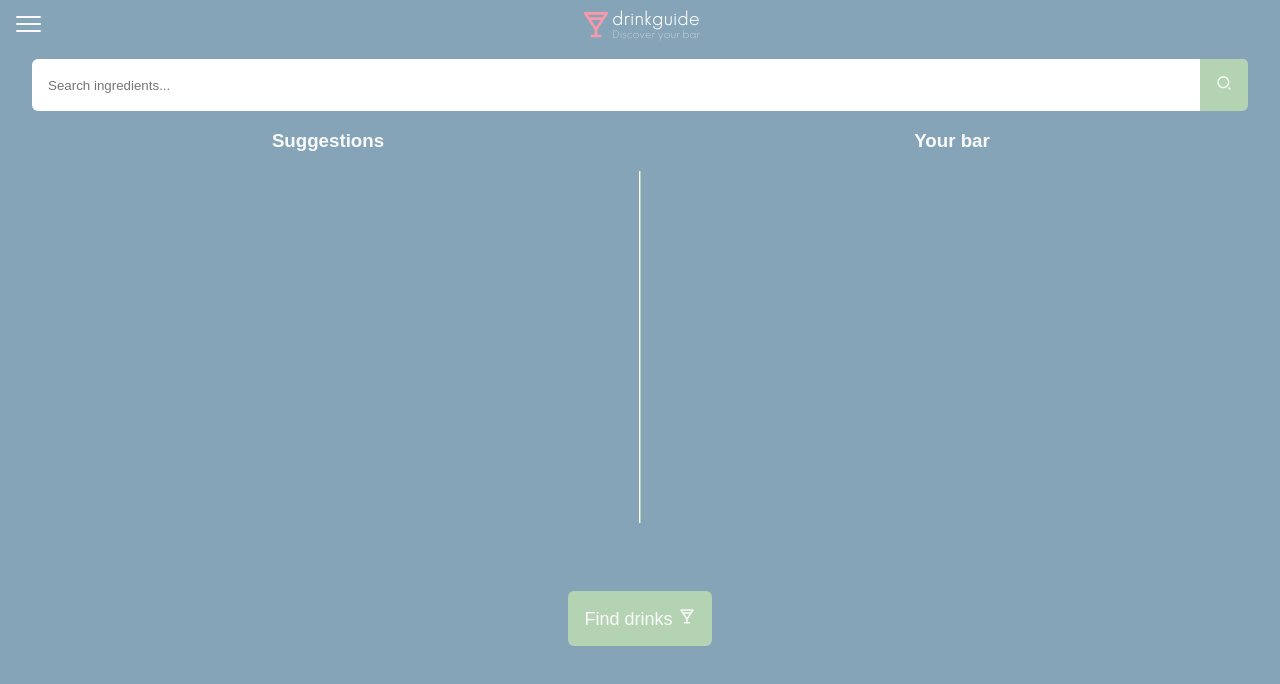
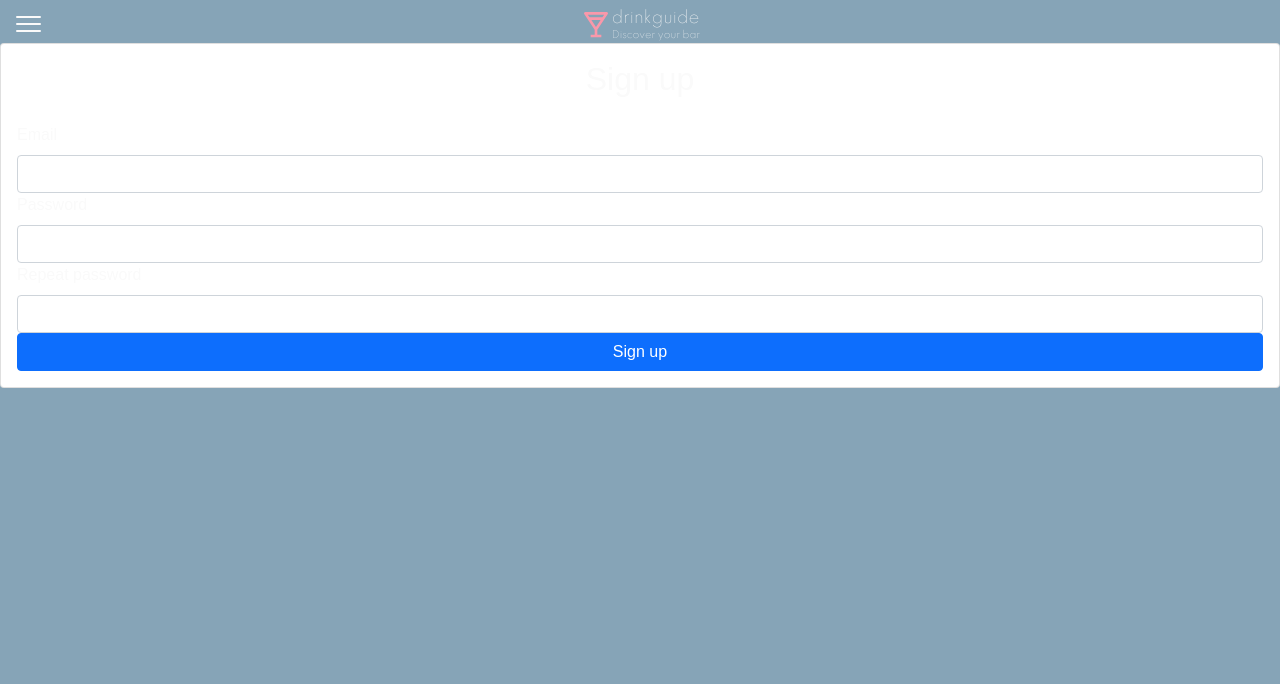
Before and after one commit to SimonRosengren/DrinkGuide, a React (Create React App) app in the folder client/: page /signup in a window 1280 px wide. Shown: the top 684 px of the page. Built offline with nearby package versions, Linux system fonts and the light colour scheme.

Commit message:
setup signup page

```diff
--- a/client/package.json
+++ b/client/package.json
@@ -7,8 +7,11 @@
     "@testing-library/jest-dom": "^5.11.4",
     "@testing-library/react": "^11.1.0",
     "@testing-library/user-event": "^12.1.10",
+    "bootstrap": "^5.1.3",
+    "firebase": "^9.6.7",
     "prop-types": "^15.7.2",
     "react": "^17.0.1",
+    "react-bootstrap": "^2.1.2",
     "react-dom": "^17.0.1",
     "react-icons": "^4.1.0",
     "react-router-dom": "^5.2.0",
--- a/client/src/App.js
+++ b/client/src/App.js
@@ -5,6 +5,7 @@
 import Drink from './pages/Drink';
 import styles from "./App.module.scss";
 import DrinkBrowser from "./pages/drinkBrowser/drinkBrowser";
+import Signup from "./pages/signup/signup";
 import { BrowserRouter as Router, Switch, Route, Link } from "react-router-dom";
 
 function App() {
@@ -24,6 +25,9 @@
           <Route path="/drink/:uuid">
             <Drink />
           </Route>
+          <Route path="/signup">
+            <Signup />
+          </Route>
           <Route path="/">
             <IngredientPicker
               pickedIngredients={pickedIngredients}
--- a/client/src/index.js
+++ b/client/src/index.js
@@ -1,6 +1,7 @@
 import React from 'react';
 import ReactDOM from 'react-dom';
 import './index.css';
+import 'bootstrap/dist/css/bootstrap.min.css';
 import App from './App';
 import reportWebVitals from './reportWebVitals';
 
--- /dev/null
+++ b/client/src/pages/signup/signup.js
@@ -0,0 +1,35 @@
+import React, {useRef} from 'react';
+import { Form, Card, Button } from 'react-bootstrap'
+
+function Signup() {
+    const passwordRef = useRef()
+    const repeatPasswordRef = useRef()
+    const emailRef = useRef()
+
+    return (
+        <>
+            <Card>
+                <Card.Body>
+                    <h2 className='text-center mb-4'>Sign up</h2>
+                    <Form>
+                        <Form.Group id='email'>
+                            <Form.Label>Email</Form.Label>
+                            <Form.Control type='email' ref={emailRef} required />
+                        </Form.Group>
+                        <Form.Group id='password'>
+                            <Form.Label>Password</Form.Label>
+                            <Form.Control type='password' ref={passwordRef} required />
+                        </Form.Group>
+                        <Form.Group id='passwordRepeat'>
+                            <Form.Label>Repeat password</Form.Label>
+                            <Form.Control type='password' ref={repeatPasswordRef} required />
+                        </Form.Group>
+                        <Button className='w-100'>Sign up</Button>
+                    </Form>
+                </Card.Body>
+            </Card>
+        </>
+    );
+}
+
+export default Signup;
```
Also changed, not shown: client/src/pages/signup/signup.scss (added), 1 other file (tests, documents, lock files or other folders).
